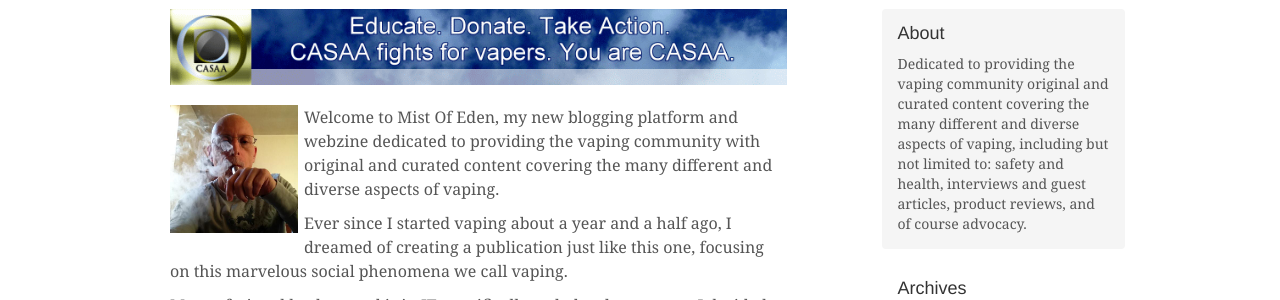
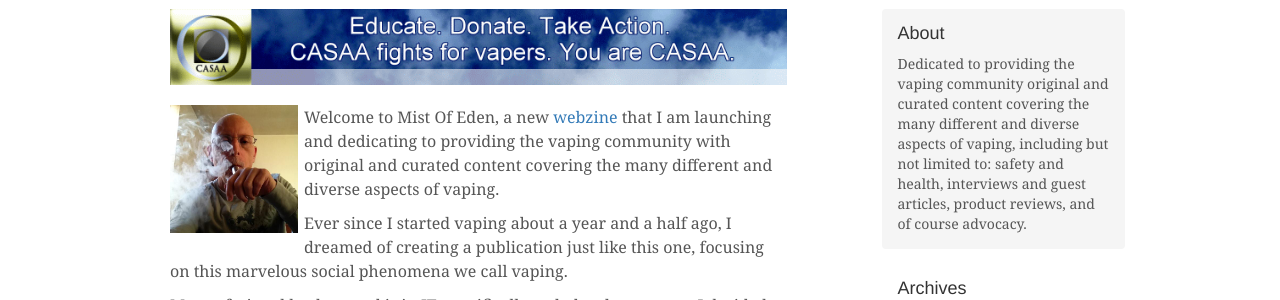
Before and after one commit to mistofeden/mistofeden.github.io, a Jekyll site: the page built from posts/eic/_posts/2015-09-04-welcome-to-mist-of-eden.markdown, in a window 1280 px wide and 1294 px high. Shown: the part 190-490 px from the top of the window. Built offline with Jekyll 4.4.1, drawn with Linux system fonts in a browser that asks for light colours.

Commit message:
Modified the into to my welcome article.

```diff
--- a/posts/eic/_posts/2015-09-04-welcome-to-mist-of-eden.markdown
+++ b/posts/eic/_posts/2015-09-04-welcome-to-mist-of-eden.markdown
@@ -6,9 +6,11 @@
 authorImg: eic-profile-photo.jpg
 category: eic
 ---
-Welcome to Mist Of Eden, my new blogging platform and webzine dedicated to
-providing the vaping community with original and curated content covering the
-many different and diverse aspects of vaping.
+Welcome to Mist Of Eden, a new <a
+href="https://en.wikipedia.org/wiki/Online_magazine" target="_blank">webzine</a>
+that I am launching and dedicating to providing the vaping community with
+original and curated content covering the many different and diverse aspects of
+vaping.
 
 Ever since I started vaping about a year and a half ago, I dreamed of
 creating a publication just like this one, focusing on this marvelous social
```
